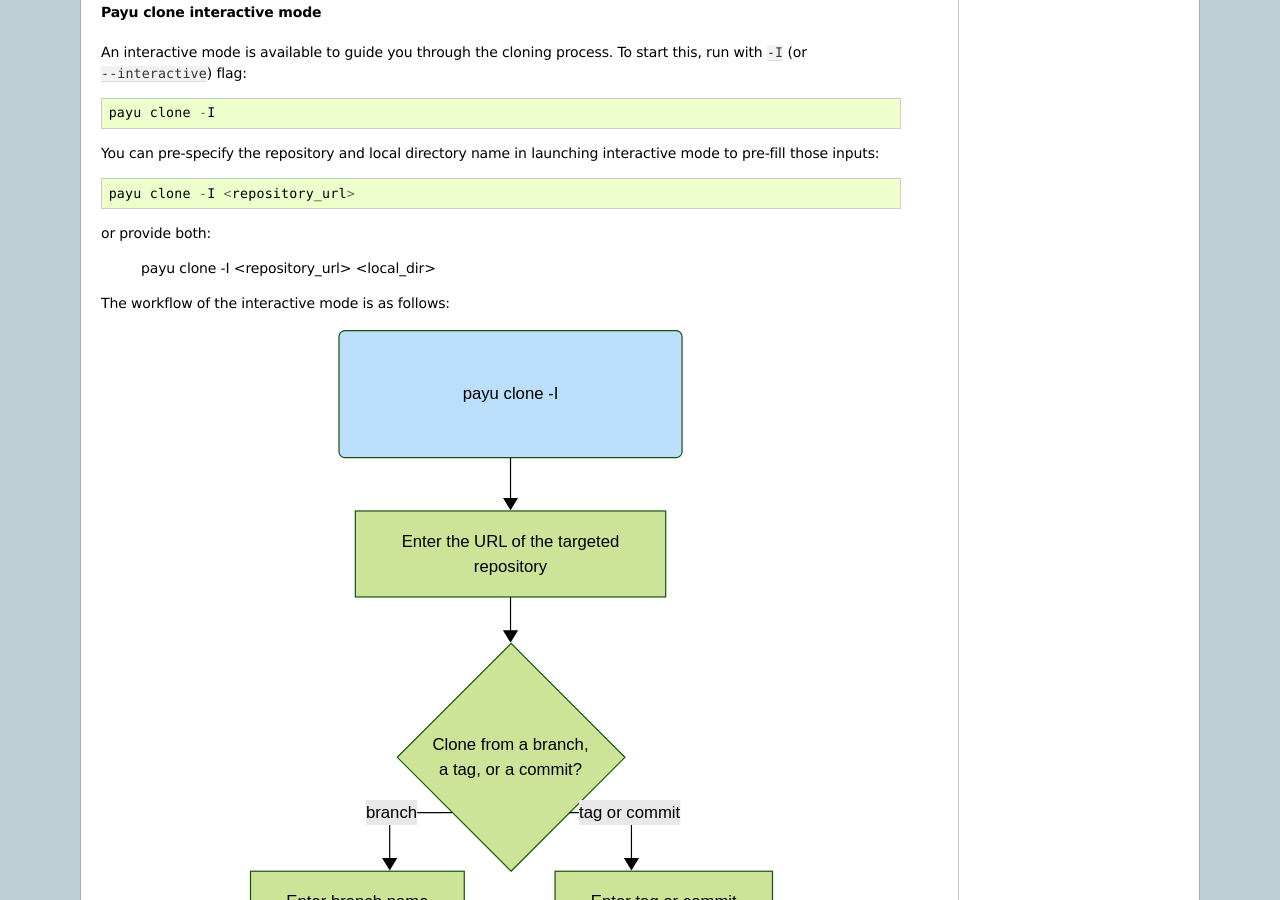
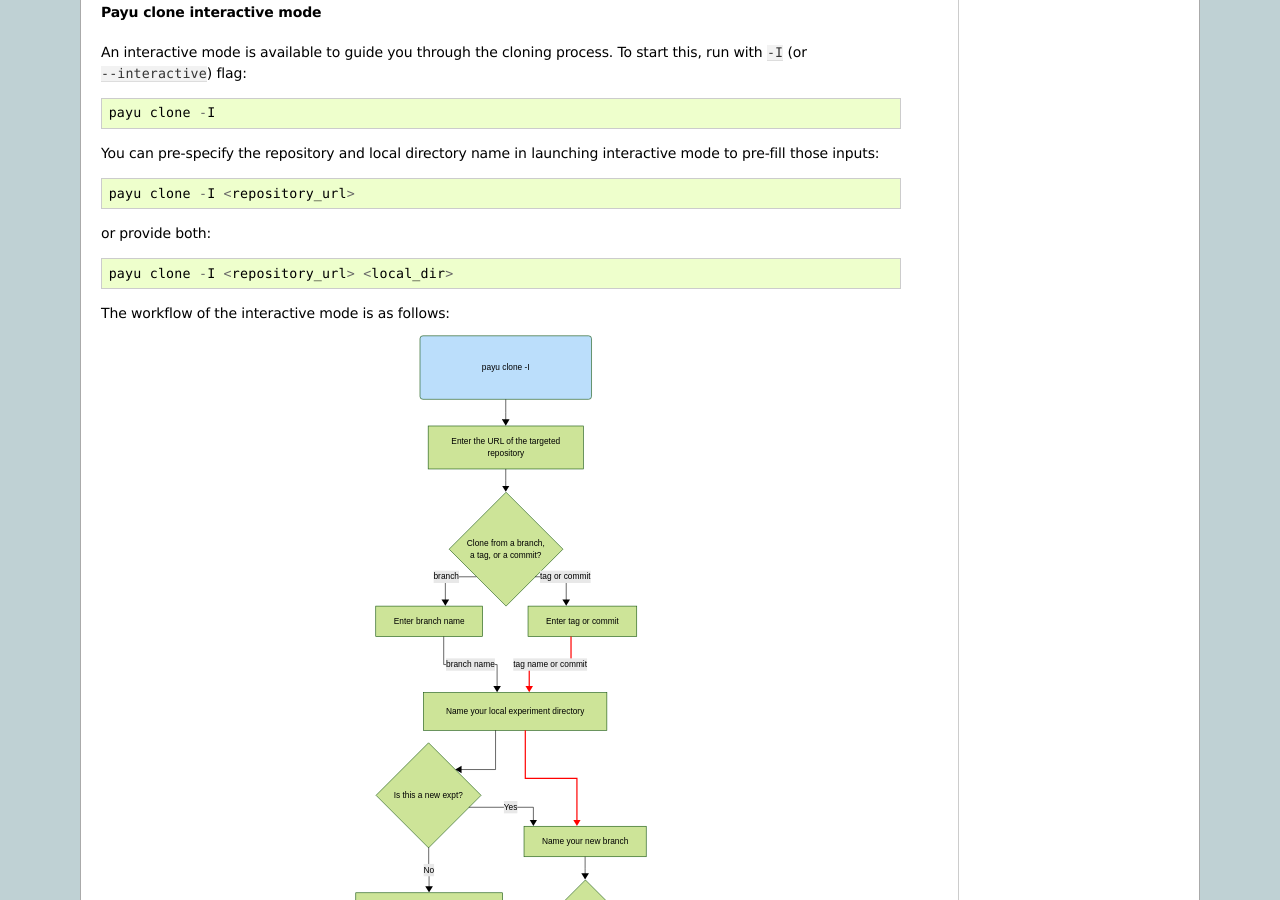
Before and after one commit to payu-org/payu, a Sphinx documentation site: the page built from docs/source/usage.rst, in a window 1280 px wide and 900 px high, scrolled down 2120 px. Built offline with Sphinx 7.4.7, drawn with Linux system fonts in a browser that asks for light colours.

Commit message:
Modify flowchart size in readthedoc.

```diff
--- a/docs/source/usage.rst
+++ b/docs/source/usage.rst
@@ -149,7 +149,7 @@ You can pre-specify the repository and local directory name in launching interac
 
       payu clone -I <repository_url>
 
-or provide both:
+or provide both::
 
       payu clone -I <repository_url> <local_dir>
 
@@ -158,7 +158,7 @@ The workflow of the interactive mode is as follows:
 .. image:: ../images/payu_clone_interactive_flowchart.svg
    :align: center
    :alt: Flowchart of the payu clone interactive workflow
-   :width: 600px
+   :width: 300px
 
 .. _Create-experiment:
 Create experiment
```
